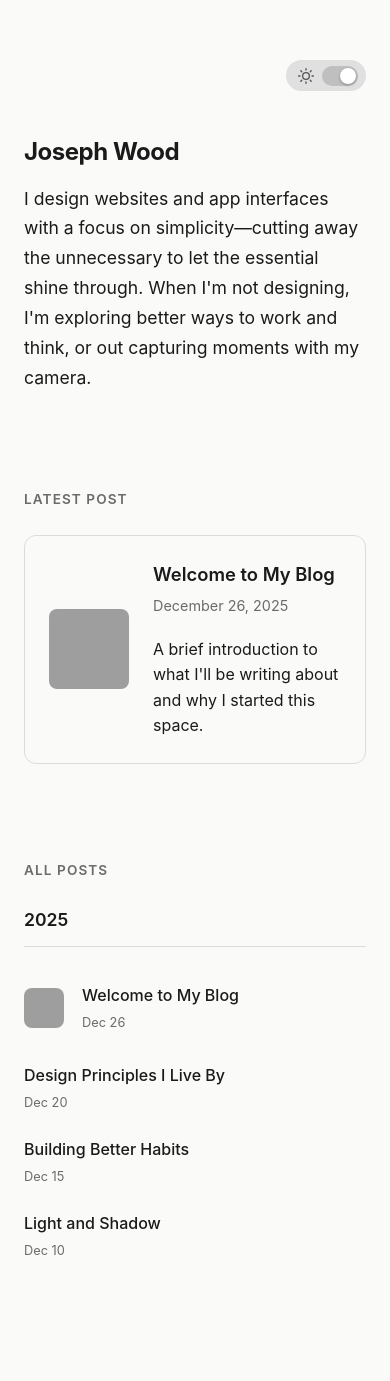
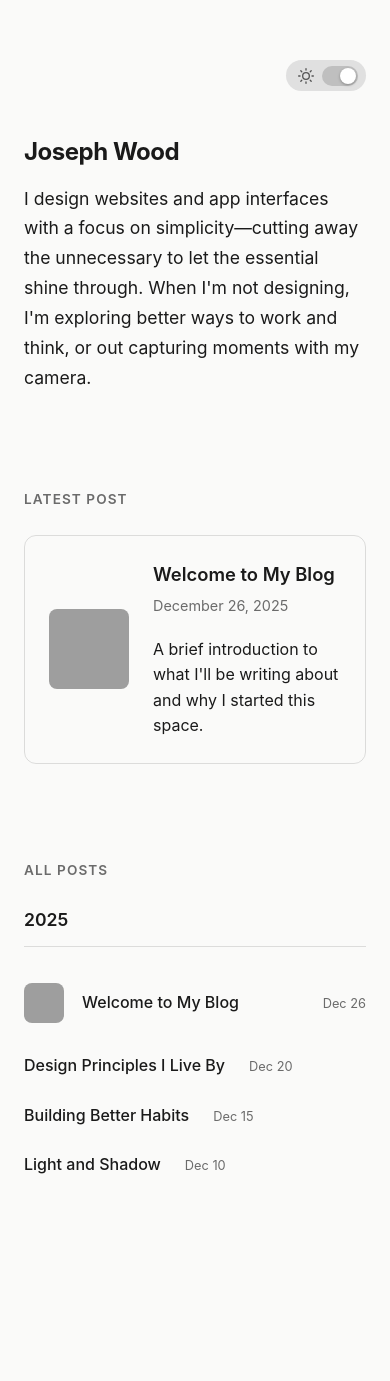
Before and after one commit to ithinkiamjoseph/Jekyll-SN-Pro, a Jekyll site: the page built from index.html, in a window 390 px wide. Built offline with Jekyll 4.4.1, drawn with Linux system fonts in a browser that asks for light colours; after the commit the page ends 1298 px from its top, so only the background shows below that; grey boxes are pictures that could not be loaded.

Commit message:
Keep post dates on right side on mobile

```diff
--- a/_sass/main.scss
+++ b/_sass/main.scss
@@ -525,12 +525,6 @@ a {
     height: 40px;
   }
 
-  .post-list-content {
-    flex-direction: column;
-    align-items: flex-start;
-    gap: 0.25rem;
-  }
-
   .post-list-date {
     font-size: 0.8rem;
   }
```
